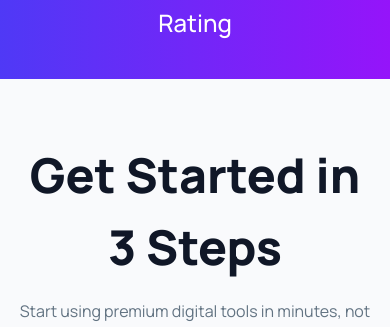
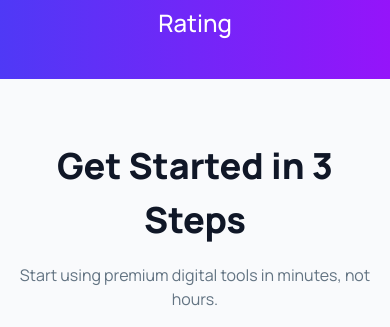
Before and after one commit to ratul-sardar/Programming-Hero-B13-A06, a React (Vite) app: page / in a window 390 px wide. Shown: the part 1680-2007 px from the top of the page. Built offline with nearby package versions, Linux system fonts and the light colour scheme.

Commit message:
How to start section structure is done, now time for data input

```diff
--- a/src/index.css
+++ b/src/index.css
@@ -19,7 +19,7 @@
         font-size: clamp(2.75rem, 0.75rem + 5vw, 4.5rem);
     }
     h2 {
-        @apply text-[3rem];
+        font-size: clamp(2.25rem, 1.3929rem + 2.1429vw, 3rem);
     }
     h3 {
         @apply text-[2.5rem];
```
